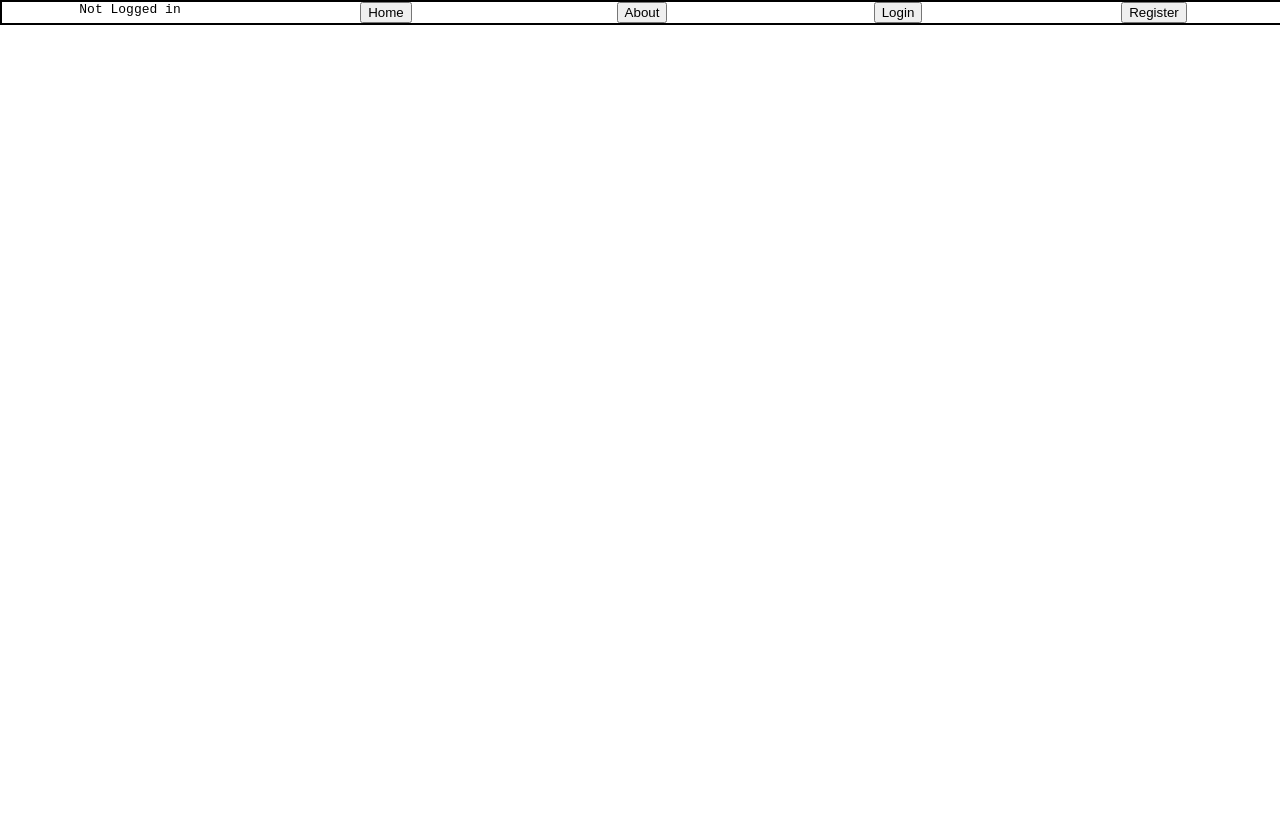
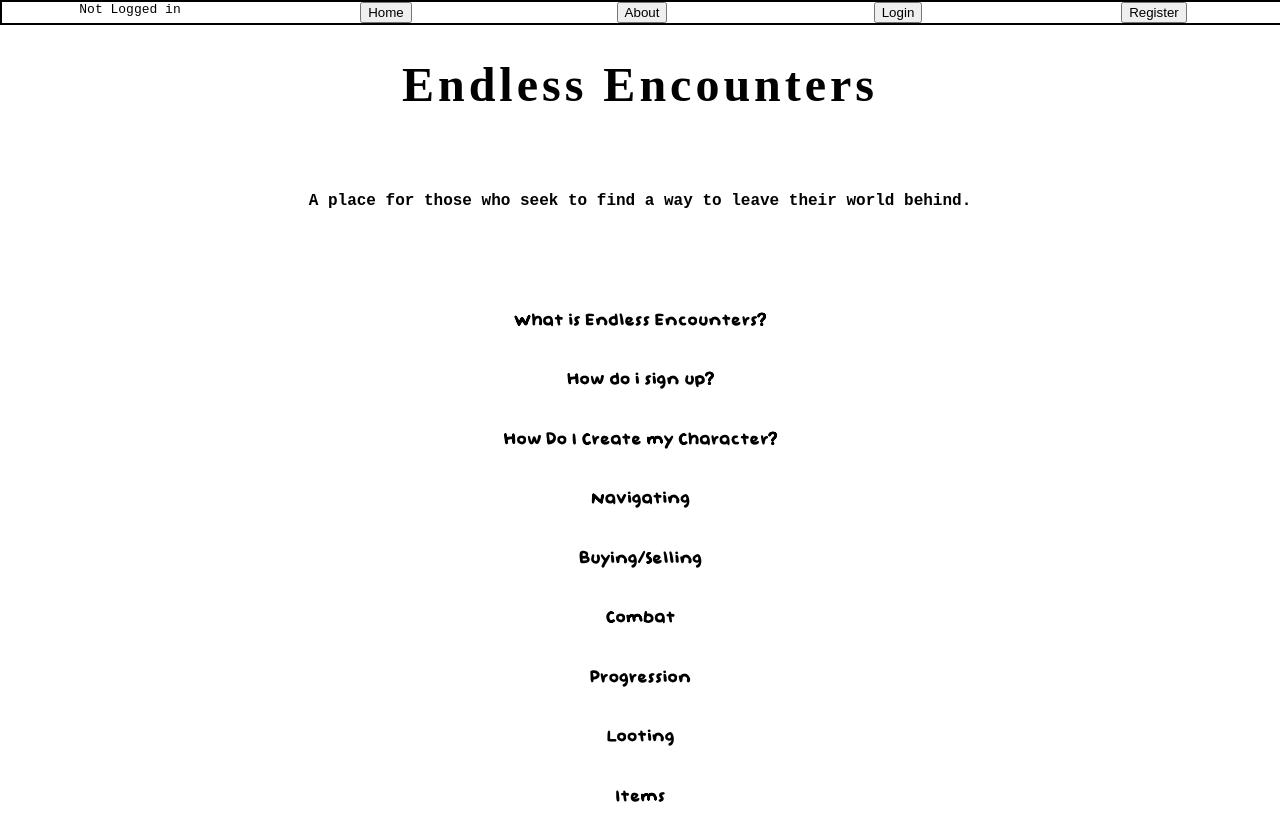
Before and after one commit to Nvlt/endless_encounters_client, a React (Create React App) app: page /about in a window 1280 px wide. Shown: the top 840 px of the page. Before the commit the page ends 800 px from the top, so only its background shows below. Built offline with nearby package versions, Linux system fonts and the light colour scheme; a web font is replaced by a local one.

Commit message:
about page

```diff
--- a/src/App.css
+++ b/src/App.css
@@ -77,7 +77,9 @@
 .rounded-lightest {
   border-radius: 1.8%;
 }
-
+.cursor-pointer:hover{
+  cursor: pointer;
+}
 .flex {
   display: flex;
 }
@@ -128,6 +130,15 @@
 .justify-around {
   justify-content: space-around;
 }
+.font-3xs{
+  font-size: xx-small;
+}
+.font-xxs{
+  font-size: x-small;
+}
+.font-xs{
+  font-size: smaller;
+}
 .font-sm{
   font-size: small;
 }
@@ -146,6 +157,9 @@
 .font-xxl {
   font-size: 3rem;
 }
+.text-justify{
+  text-align: justify;
+}
 .text-left {
   text-align: left;
 }
@@ -160,6 +174,21 @@
 }
 .text-purple{
   color: blueviolet;
+}
+.text-transparent{
+  color: transparent;
+}
+.text-dec-none{
+  text-decoration: none;
+}
+.list-style-none{
+  list-style: none;
+}
+.font-bold{
+  font-weight: bold;
+}
+.text-shadow{
+  text-shadow: .1rem 5rem .1rem grey;
 }
 @font-face {
   font-family: "nerdland";
@@ -186,6 +215,15 @@
 }
 .tracking-tight{
   letter-spacing: .1rem;
+}
+.tracking-wide{
+  letter-spacing: .25rem;
+}
+.tracking-wider{
+  letter-spacing: .5rem;
+}
+.tracking-widest{
+  letter-spacing: .75rem;
 }
 
 .p-1-2 {
@@ -225,7 +263,9 @@
 .m-10px {
   margin: 2px;
 }
-
+.m-0{
+  margin: 0;
+}
 .m-1 {
   margin: 1rem;
 }
@@ -236,6 +276,11 @@
 
 .mt-4 {
   margin-top: 4rem;
+}
+
+.mx-1-2 {
+  margin-left: .5rem;
+  margin-right: .5rem;
 }
 
 .mx-1 {
@@ -321,7 +366,9 @@
 .max-height-40 {
   max-height: 40vh;
 }
-
+.inline{
+  display: inline-block;
+}
 .sq-5r-5r {
   width: 8rem;
   height: 8rem;
@@ -360,7 +407,6 @@ body {
   overflow-x: auto;
 }
 
-
 .overflow-show{
   overflow: visible;
 }
@@ -385,7 +431,6 @@ body {
   transform: scale(1.1);
   transition-delay: 0.01s;
 }
-
 
 .hover-spell:hover{
   text-shadow: .3rem .2rem .4rem lightyellow;
@@ -460,6 +505,7 @@ body {
 		transform: rotate(0deg);
 	}
 }
+
 @keyframes dance {
   0%{
     transform:
@@ -509,23 +555,22 @@ rotate(2deg);
   100%{ color:rebeccapurple}
 }
 @keyframes hover {
-  0%, 20%, 50%, 80%, 100% {
-    transform: translateY(0) skewX(0deg) skewY(0deg);
+  0%,  50%,  100% {
+    transform:
+    translateY(0)
+    skewX(0deg)
+    skewY(0deg);
   }
-
-40%{
+  25%{
+    transform:
+    skewX(2deg)
+    translateY(-10%)
+  }
+  75% {
   transform:
-  skewX(5deg)
-
-  translateY(-4%)
-}
-
-60% {
-transform:
-skewX(-5deg)
-
-translateY(-2%)
-}
+  skewX(-2deg)
+  translateY(-5%)
+  }
 }
 @-webkit-keyframes text-pop-up-top {
   0% {
@@ -611,6 +656,14 @@ translateY(-2%)
   animation: infinite 3s dance;
 }
 
+.hover{
+  animation: infinite 5s hover alternate;
+}
+.rainbow-bg{
+ background-clip: text;
+  color: transparent;
+  animation: infinite 5s rainbow alternate;
+}
 .z-ind-front{
   z-index: 10;
 }
--- a/src/components/App/App.js
+++ b/src/components/App/App.js
@@ -8,6 +8,7 @@ import Dashboard from '../../routes/Dashboard/Dashboard';
 import {Route, Switch} from 'react-router-dom';
 import PrivateRoute from '../../routes/routehelpers/PrivateRoute/PrivateRoute';
 import PublicRoute from '../../routes/routehelpers/PublicRoute/PublicRoute';
+import About from '../../routes/About/About';
 
 function App() {
   return (
@@ -28,6 +29,9 @@ function App() {
           path='/login'
           component={Login} />
         <PublicRoute
+          path='/about'
+          component={About} />
+        <PublicRoute
           path='/main'
           component={Dashboard} />
       </Switch>
--- a/src/components/HomeMain/HomeMain.js
+++ b/src/components/HomeMain/HomeMain.js
@@ -1,6 +1,6 @@
 import React from 'react';
 import {Link} from 'react-router-dom';
-
+import ReactTooltip from 'react-tooltip';
 export default function Home() {
 
 
--- a/src/routes/About/About.js
+++ b/src/routes/About/About.js
@@ -1,11 +1,162 @@
 import React from 'react';
+import {Link} from 'react-router-dom';
+import ReactTooltip from 'react-tooltip';
 
 export default class About extends React.Component {
+  state={showing: ''}
+  handleExpand=(ev) => {
+    if(this.state.showing!==ev.target.id) {
+      this.setState({showing: ev.target.id})
+    }
+    else {this.setState({showing: ''})}
+  }
   render() {
+    const specials=` ! " # $ % & ' ( ) * + , - . / : ; < = > ? @ [  ] ^ _ { | } ~ `
+    const upperNum=`If you can do this PLEASE send us an email because we haven't seen one yet!`
     return (
-      <main>
 
+      <main className="flex flex-col center flex-1 justify-stretch ">
+        <h1 className="font-xxl flex-1 font-nerd center flex-grow tracking-wide">Endless Encounters</h1>
+        <h3 className="p-2 font-lg">A place for those who seek to find a way to leave their world behind.</h3>
+
+
+
+        <div className="p-2 flex flex-col">
+          <div className="whatis inline text-left ">
+            <h3 id="whatis" onClick={this.handleExpand} className="font-handy center cursor-pointer">What is Endless Encounters?</h3>
+            {this.state.showing==="whatis"&&
+              <div className="font-lg inline m-0">
+                <ReactTooltip id="rpg" place="top" effect="solid" getContent={(dataTip) => `${dataTip}`} />
+              Simply put, Endless Encounters is a text based
+            <div className="font-lg inline mx-1-2 text-blue font-bold cursor-pointer" data-event="click" clickable="true" data-tip="Role Playing Game"
+                  data-for="rpg">RPG</div>with a fun and intuitive UI (we hope)</div>}
+          </div>
+          <div className="signup inline text-left ">
+            <h3 id="signup" onClick={this.handleExpand} className="font-handy center cursor-pointer">How do i sign up?</h3>
+            {this.state.showing==="signup"&&
+              <div >
+                <ReactTooltip id="special-characters" place="top" effect="solid" getContent={(dataTip) => `${dataTip}`} />
+                <ReactTooltip id="uppercaseNum" place="top" effect="solid" getContent={(dataTip) => `${dataTip}`} />
+                <p className="font-lg inline m-0">Creating an account is simple.</p>
+                <ol>
+                  <li>Click the register link above or
+                  <Link to="/register" className="cursor-pointer text-dec-none font-lg inline text-blue font-bold mx-1-2">here</Link>
+                  </li>
+                  <li>Enter a fun and unique Username</li>
+                  <li>Enter a memorable password with at least one of each:
+                <ul className="list-style-none p-1 font-sm center">
+                      <li className="text-left ">An upper case Letter</li>
+                      <li className="text-left ">A lower case Letter</li>
+                      <li className="text-left ">A number</li>
+                      <li className="cursor-pointer text-dec-none text-blue font-bold text-left" data-event="click"
+                        clickable="true" data-tip={specials}
+                        data-for="special-characters">A special character</li>
+                      <li className="cursor-pointer text-dec-none text-blue font-bold text-left" data-event="click"
+                        clickable="true" data-tip={upperNum} data-for="uppercaseNum">
+                        Bonus points for upper/lower case numbers</li>
+
+                    </ul>
+                  </li>
+                  <li>Enter an email that you actually use</li>
+                  <li>Wait for verification Email to arrive in your inbox</li>
+                  <li>Click verification link in the Email</li>
+                  <li>Come back to Endless Encounters and log in</li>
+                </ol>
+              </div>
+            }
+          </div>
+          <div className="create inline text-left ">
+            <h3 id="create" onClick={this.handleExpand} className="font-handy center cursor-pointer">How Do I Create my Character?</h3>
+
+            {this.state.showing==="create"&&<div className="font-lg inline m-0">
+              <ReactTooltip id="something" place="top" effect="solid" getContent={(dataTip) => `${dataTip}`} />
+              Some text to explain
+            <div className="cursor-pointer font-lg inline mx-1-2 text-blue font-bold" data-event="click" clickable="true"
+                data-tip="Brief explain"
+                data-for="something">something to highlight</div>more text here</div>}
+          </div>
+          <div className="Navigating inline text-left ">
+            <h3 id="Navigating" onClick={this.handleExpand} className="font-handy center cursor-pointer">Navigating</h3>
+
+            {this.state.showing==="Navigating"&&<div className="font-lg inline m-0">
+              <ReactTooltip id="Navigating" place="top" effect="solid" getContent={(dataTip) => `${dataTip}`} />
+              Some text to explain
+            <div className="cursor-pointer font-lg inline mx-1-2 text-blue font-bold" data-event="click" clickable="true"
+                data-tip="Brief explain"
+                data-for="Navigating">something to highlight</div>more text here</div>}
+          </div>
+
+          <div className="Buying/Selling inline text-left ">
+            <h3 id="Buying/Selling" onClick={this.handleExpand} className="font-handy center cursor-pointer">Buying/Selling</h3>
+            {this.state.showing==="Buying/Selling"&&<div className="font-lg inline m-0">
+              <ReactTooltip id="Buying/Selling" place="top" effect="solid" getContent={(dataTip) => `${dataTip}`} />
+              Some text to explain
+            <div className="cursor-pointer font-lg inline mx-1-2 text-blue font-bold" data-event="click" clickable="true"
+                data-tip="Brief explain"
+                data-for="Buying/Selling">something to highlight</div>more text here</div>}
+          </div>
+
+
+          <div className="Combat inline text-left ">
+            <h3 id="Combat" onClick={this.handleExpand} className="font-handy center cursor-pointer">Combat</h3>
+            {this.state.showing==="Combat"&&<div className="font-lg inline m-0">
+              <ReactTooltip id="Combat" place="top" effect="solid" getContent={(dataTip) => `${dataTip}`} />
+              Some text to explain
+            <div className="cursor-pointer font-lg inline mx-1-2 text-blue font-bold" data-event="click" clickable="true"
+                data-tip="Brief explain"
+                data-for="Combat">something to highlight</div>more text here</div>}
+          </div>
+
+
+          <div className="Progression inline text-left ">
+            <h3 id="Progression" onClick={this.handleExpand} className="font-handy center cursor-pointer">Progression</h3>
+            {this.state.showing==="Progression"&&<div className="font-lg inline m-0">
+              <ReactTooltip id="Progression" place="top" effect="solid" getContent={(dataTip) => `${dataTip}`} />
+              Some text to explain
+            <div className="cursor-pointer font-lg inline mx-1-2 text-blue font-bold" data-event="click" clickable="true"
+                data-tip="Brief explain"
+                data-for="Progression">something to highlight</div>more text here</div>}
+          </div>
+
+          <div className="Looting inline text-left ">
+            <h3 id="Looting" onClick={this.handleExpand} className="font-handy center cursor-pointer">Looting</h3>
+            {this.state.showing==="Looting"&&<div className="font-lg inline m-0">
+              <ReactTooltip id="Looting" place="top" effect="solid" getContent={(dataTip) => `${dataTip}`} />
+              Some text to explain
+            <div className="cursor-pointer font-lg inline mx-1-2 text-blue font-bold" data-event="click" clickable="true"
+                data-tip="Brief explain"
+                data-for="Looting">something to highlight</div>more text here</div>}
+          </div>
+
+          <div className="Items inline text-left ">
+            <h3 id="Items" onClick={this.handleExpand} className="font-handy center cursor-pointer">Items</h3>
+            {this.state.showing==="Items"&&<div className="font-lg inline m-0">
+              <ReactTooltip id="Items" place="top" effect="solid" getContent={(dataTip) => `${dataTip}`} />
+              Some text to explain
+            <div className="cursor-pointer font-lg inline mx-1-2 text-blue font-bold" data-event="click" clickable="true"
+                data-tip="Brief explain"
+                data-for="Items">something to highlight</div>more text here</div>}
+          </div>
+
+        </div>
       </main>
+
     )
   }
 }
+
+
+
+
+
+// Creating a character
+
+// Navigating
+
+// Buying/Selling
+
+// Combat
+
+// Progression/ Level Up
+
+// Looting/Items
```
